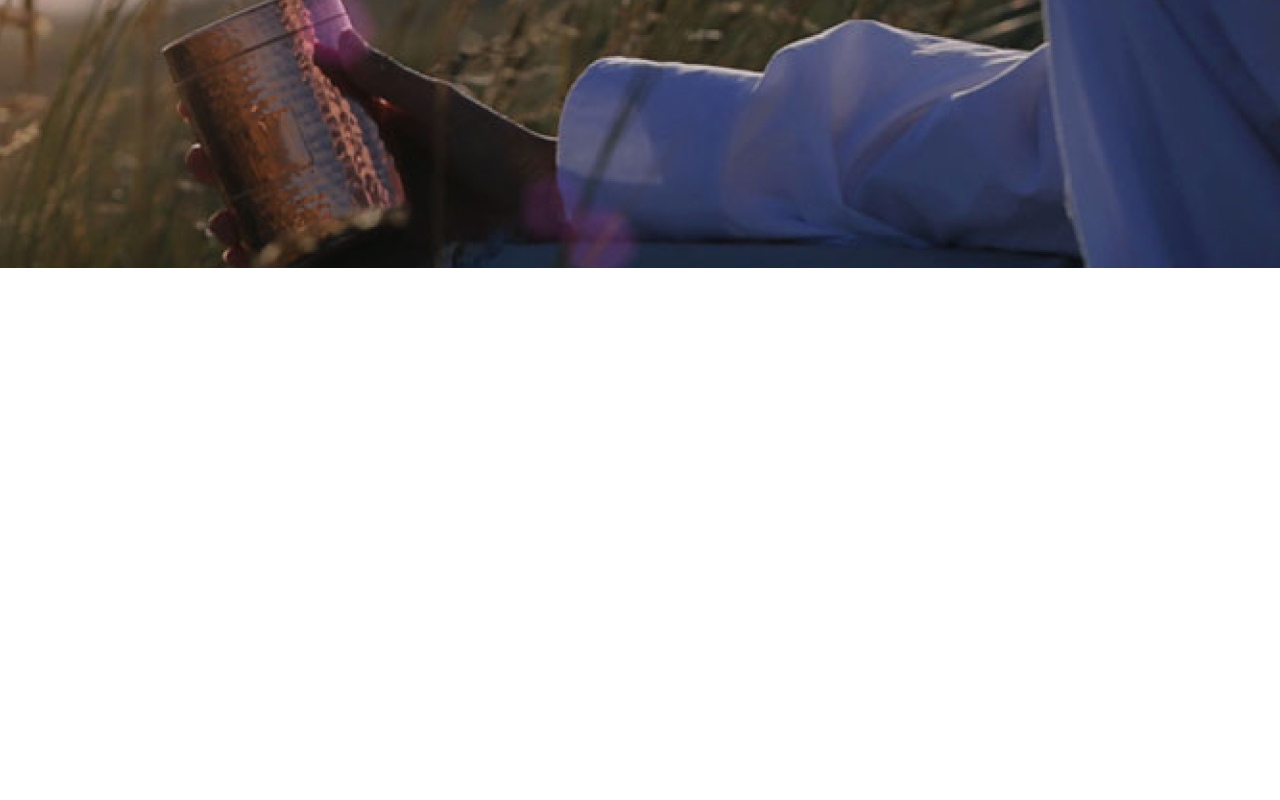
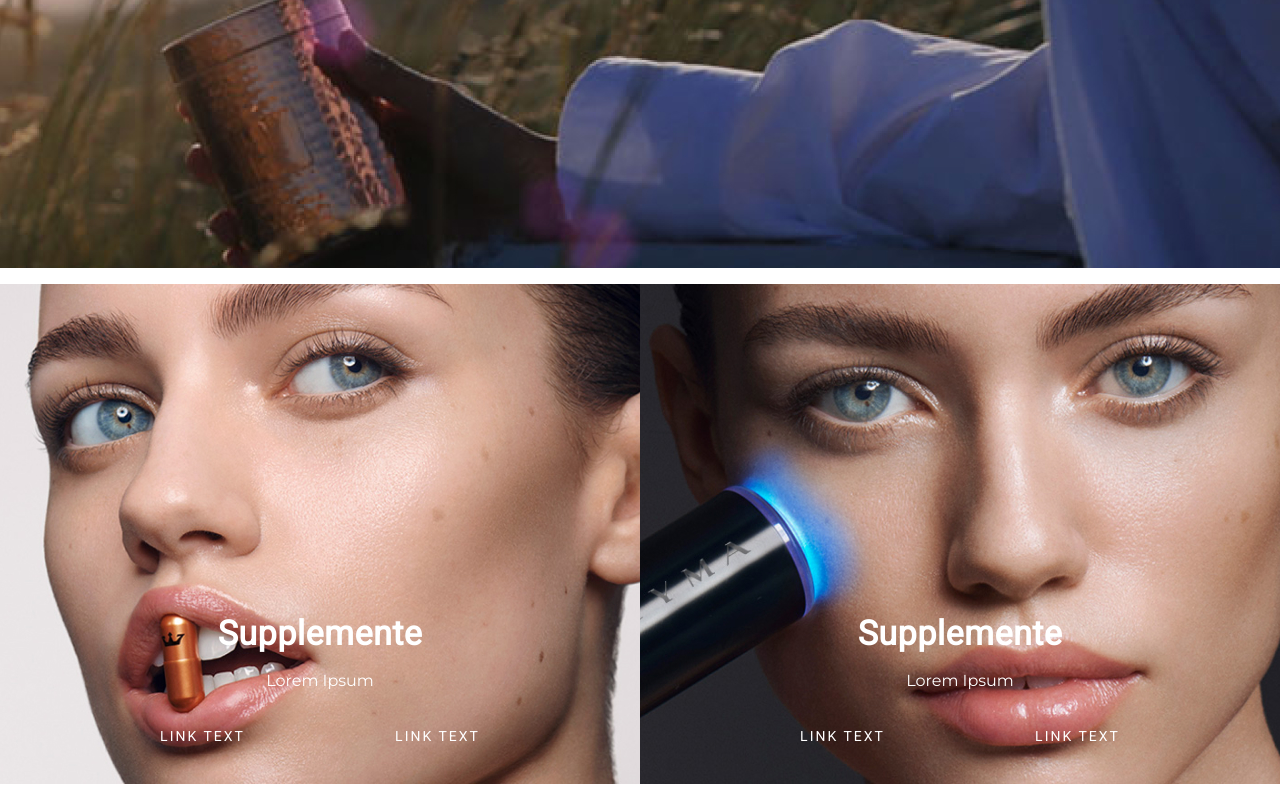
Before and after one commit to kantaria/codetimestajTest, a website: page index.html in a window 1280 px wide. Shown: the part 532-1332 px from the top of the page. Before the commit the page ends 800 px from the top, so only its background shows below. Drawn offline with nearby package versions, Linux system fonts and the light colour scheme.

Commit message:
Services section done without adaptive and have one bug – distance betwen

```diff
--- /dev/null
+++ b/css/services.css
@@ -0,0 +1,71 @@
+
+.services {
+    display: flex;
+    justify-content: space-between;
+    align-items: center;
+    margin: 16px 0;
+}
+.services__item {
+    display: flex;
+    justify-content: flex-end;
+    align-items: center;
+    flex-direction: column;
+    position: relative;
+    z-index: 0;
+    min-height: 500px;
+    width: calc(100% - 10px);
+    padding-bottom: 30px;
+    box-sizing: border-box;
+}
+.services__bg {
+    position: absolute;
+    top: 0;
+    left: 0;
+    width: 100%;
+    height: 100%;
+    object-fit: cover;
+    z-index: -1;
+}
+.services__title {
+    font-family: 'Roboto', sans-serif;
+    font-size: 34px;
+    line-height: 43px;
+    /* identical to box height, or 126% */
+
+    text-align: center;
+    letter-spacing: 0.5px;
+    margin: 0;
+    color: #ffffff;
+}
+.services__subtitle {
+    font-family: 'Montserrat', sans-serif;
+    font-size: 16px;
+    line-height: 25px;
+    /* identical to box height, or 156% */
+
+    color: #ffffff;
+    text-align: center;
+    margin: 13px 0 25px;
+}
+.services__nav {
+    display: flex;
+    align-items: center;
+    justify-content: space-between;
+    max-width: 450px;
+    width: 100%;
+}
+.services__link {
+    display: inline-flex;
+    align-items: center;
+    justify-content: center;
+    text-transform: uppercase;
+    font-size: 14px;
+    line-height: 20px;
+    /* identical to box height, or 143% */
+    text-align: center;
+    letter-spacing: 2px;
+    min-width: 215px;
+    color: #ffffff;
+    text-decoration: none;
+    padding: 8px 0;
+}
--- a/css/style.css
+++ b/css/style.css
@@ -18,8 +18,7 @@ body {
     justify-content: center;
     align-items: center;
     flex-direction: column;
-    background: #000 url(../img/header-bg.jpg) no-repeat center center/cover;
-    background-attachment: fixed;
+    background: #000 url(../img/header-bg.jpg) no-repeat fixed center center;
     min-height: 100vh;
 }
 .header__title {
@@ -60,5 +59,5 @@ body {
     min-width: 215px;
     text-decoration: none;
     border: 1px solid #fff;
-    padding: 8px 0 ;
+    padding: 8px 0;
 }
--- a/index.html
+++ b/index.html
@@ -10,6 +10,7 @@
     <link rel="stylesheet" href="https://cdnjs.cloudflare.com/ajax/libs/normalize/8.0.1/normalize.min.css">
     <link href="https://fonts.googleapis.com/css2?family=Montserrat&family=Roboto&display=swap" rel="stylesheet">
     <link rel="stylesheet" href="css/style.css">
+    <link rel="stylesheet" href="css/services.css">
 </head>
 <body>
 <header class="header">
@@ -20,6 +21,22 @@
         <a href="#" class="header__link">LASER</a>
     </div>
 </header>
+<div class="services">
+    <div class="services__item">
+        <img src="img/services-1.jpg" class="services__bg" alt="">
+        <h2 class="services__title">Supplemente</h2>
+        <p class="services__subtitle">Lorem Ipsum</p>
+        <div class="services__nav"><a href="#" class="services__link">Link text</a><a href="#" class="services__link">Link
+            text</a></div>
+    </div>
+    <div class="services__item">
+        <img src="img/services-2.jpg" class="services__bg" alt="">
+        <h2 class="services__title">Supplemente</h2>
+        <p class="services__subtitle">Lorem Ipsum</p>
+        <div class="services__nav"><a href="#" class="services__link">Link text</a><a href="#" class="services__link">Link
+            text</a></div>
+    </div>
+</div>
 
 <script src="js/script.js"></script>
 </body>
```
